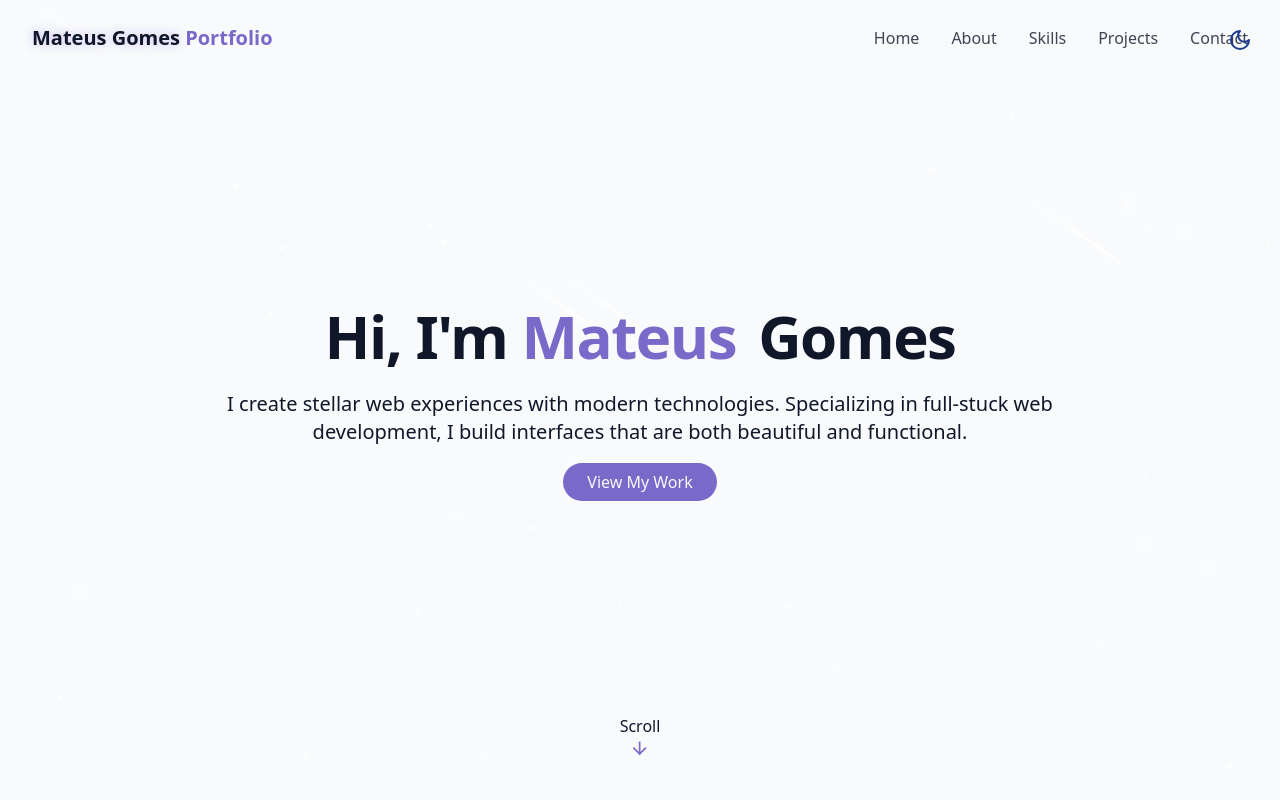
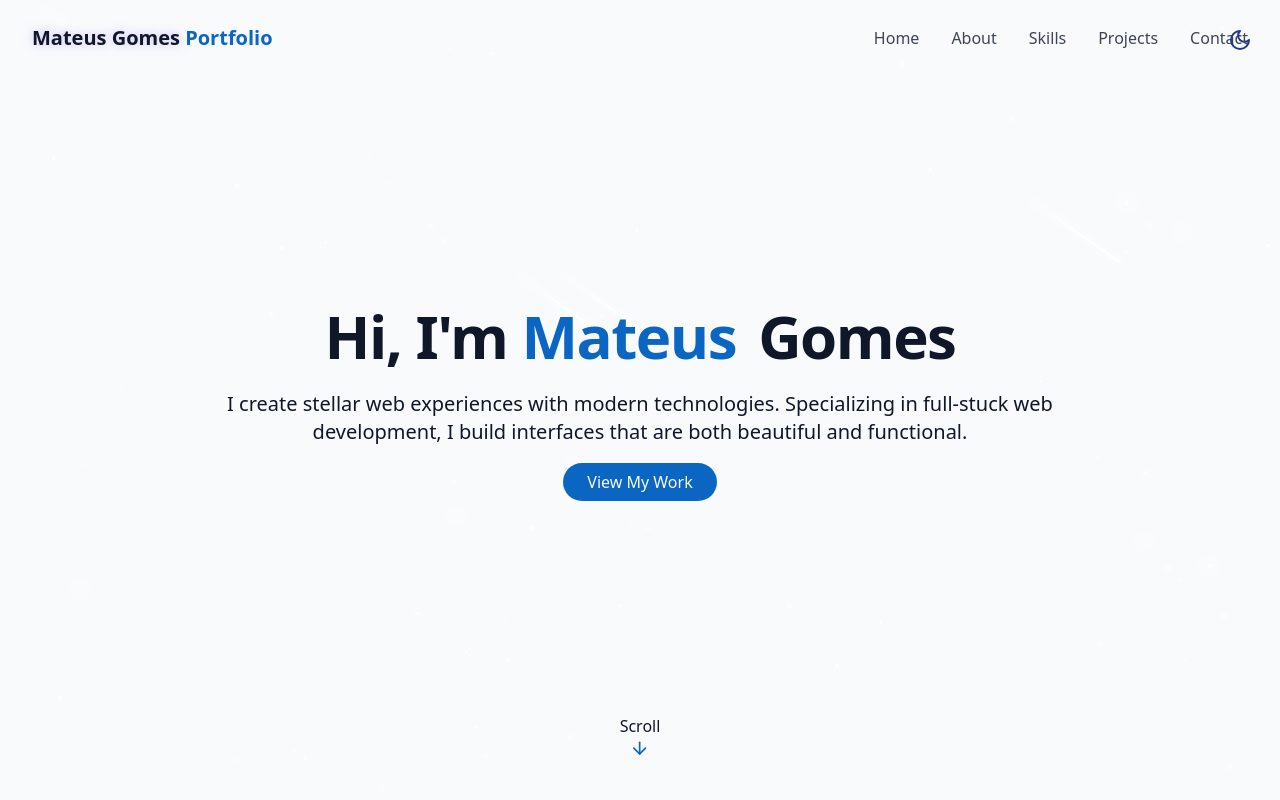
Before and after one commit to MateusGomesc/portfolio, a React (Vite) app: page / in a window 1280 px wide. Shown: the top 800 px of the page. Built offline with nearby package versions, Linux system fonts and the light colour scheme.

Commit message:
fix: change primary color

```diff
--- a/src/components/ContactSection.jsx
+++ b/src/components/ContactSection.jsx
@@ -9,9 +9,9 @@ export function ContactSection(){
     const { isSubmitting, setIsSubmitting } = useState(false)
 
     const handleSubmit = (e) => {
+        e.preventDefault()
         setIsSubmitting(true)
 
-        e.preventDefault()
         setTimeout(() => {
             toast({
                 title: "Message Sent!",
@@ -104,7 +104,7 @@ export function ContactSection(){
                             </div>
                             <button
                                 type="submit"
-                                className={cn("cosmic-button w-full flex items-center justify-center gap-2")}
+                                className={cn("cosmic-button w-full flex items-center justify-center gap-2 cursor-pointer")}
                                 disabled={isSubmitting}
                             >
                                 {isSubmitting ? "Sending..." : "Send Message"} <Send size={16} />
--- a/src/index.css
+++ b/src/index.css
@@ -69,7 +69,7 @@
 
     --card: 0 0% 100%;
 
-    --primary: 250 47% 60%;
+    --primary: 210 90% 40%;
     --primary-foreground: 210 40% 98%;
 
     --border: 214 32% 91%;
@@ -81,7 +81,7 @@
 
     --card: 222 47% 8%;
 
-    --primary: 250 65% 65%;
+    --primary: 210 90% 40%;
     --primary-foreground: 213 31% 91%;
 
     --border: 217 33% 20%;
```
